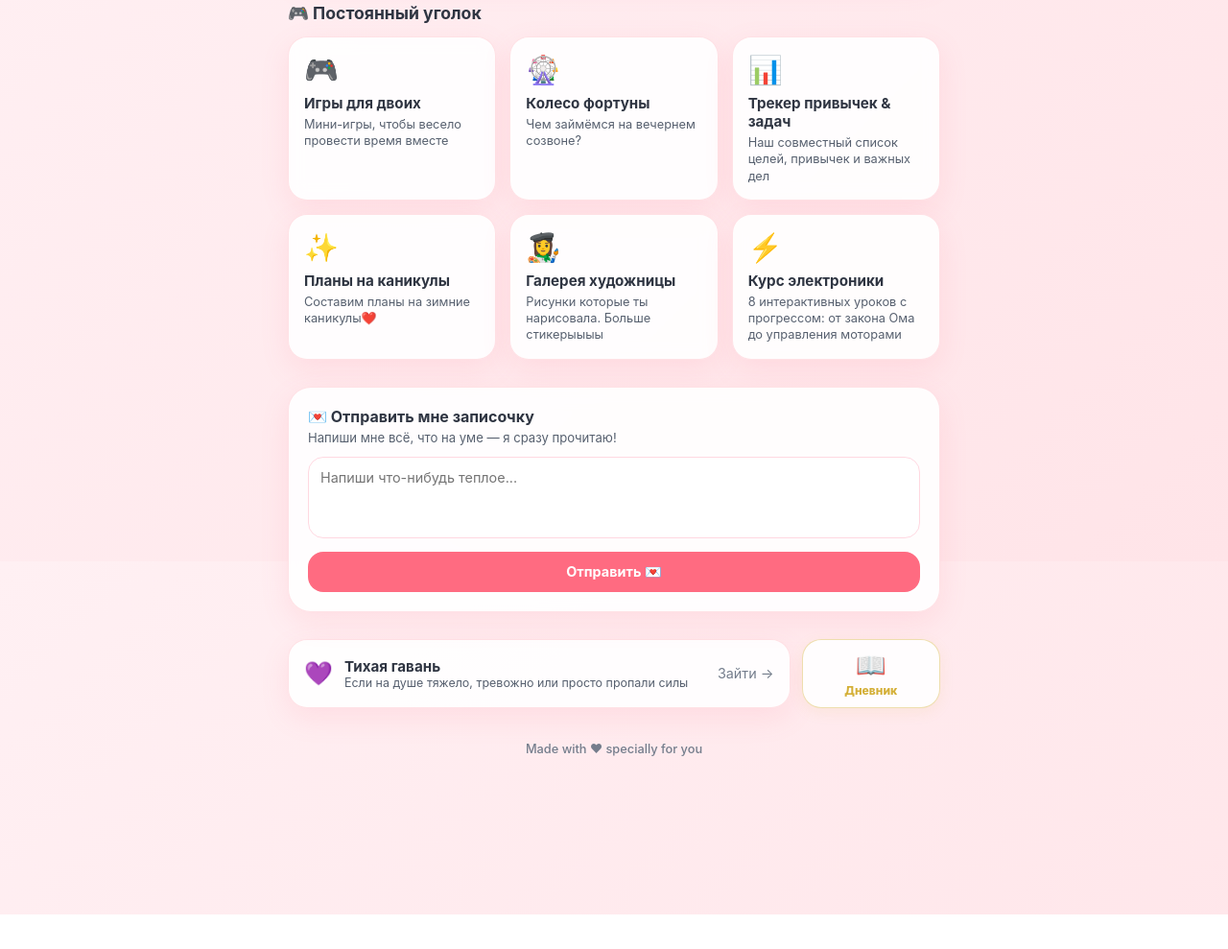
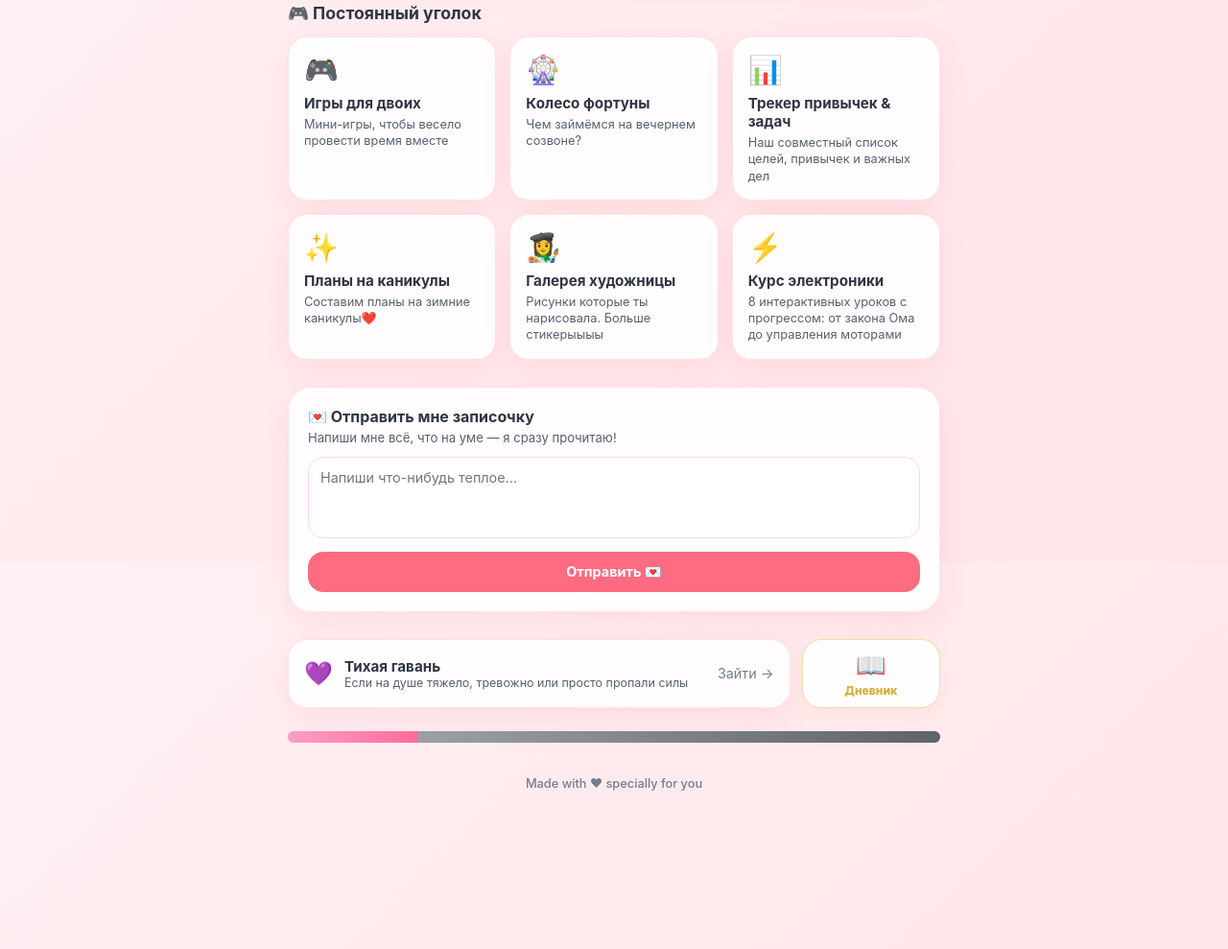
Before and after one commit to sultanalikhan61-ui/Rau, a plain HTML site: page index.html in a window 1280 px wide. Shown: the part 1015-2004 px from the top of the page at 96% size. Before the commit the page ends 1968 px from the top, so only its background shows below. Drawn offline with Linux system fonts and the light colour scheme; no server answers.

Commit message:
Add love scale section to index.html

```diff
--- a/index.html
+++ b/index.html
@@ -250,6 +250,35 @@
       border-color: rgba(255, 255, 255, 0.2);
     }
 
+    /* ===== ШКАЛА ЧУВСТВ ===== */
+.love-scale {
+  width: 100%;
+  height: 12px;
+  margin: 24px 0 8px;
+  border-radius: 8px;
+  overflow: hidden;
+  display: flex;
+  background: rgba(0, 0, 0, 0.08);
+  box-shadow: inset 0 1px 3px rgba(0, 0, 0, 0.12);
+}
+
+.love-scale-pink {
+  height: 100%;
+  background: linear-gradient(90deg, #ff9fc4, #ff6b9d);
+  box-shadow: 0 0 12px rgba(255, 107, 157, 0.6);
+  transition: width 0.6s ease;
+}
+
+.love-scale-gray {
+  height: 100%;
+  background: linear-gradient(90deg, #9aa0a6, #5f6469);
+  transition: width 0.6s ease;
+}
+
+[data-mode="dark"] .love-scale {
+  background: rgba(255, 255, 255, 0.08);
+}
+
     /* закрытые события */
     .card.mystery .icon, .card.mystery h3, .card.mystery p {
       filter: blur(7px);
@@ -486,6 +515,12 @@
         <div style="font-size: 0.75rem; font-weight: 800; color: #d4af37;">Дневник</div>
       </a>
     </div>
+
+    <!-- ШКАЛА ЧУВСТВ -->
+<div class="love-scale">
+  <div class="love-scale-pink" style="width: 20%;"></div>
+  <div class="love-scale-gray" style="width: 80%;"></div>
+</div>
 
     <footer>Made with ❤ specially for you</footer>
 
```
